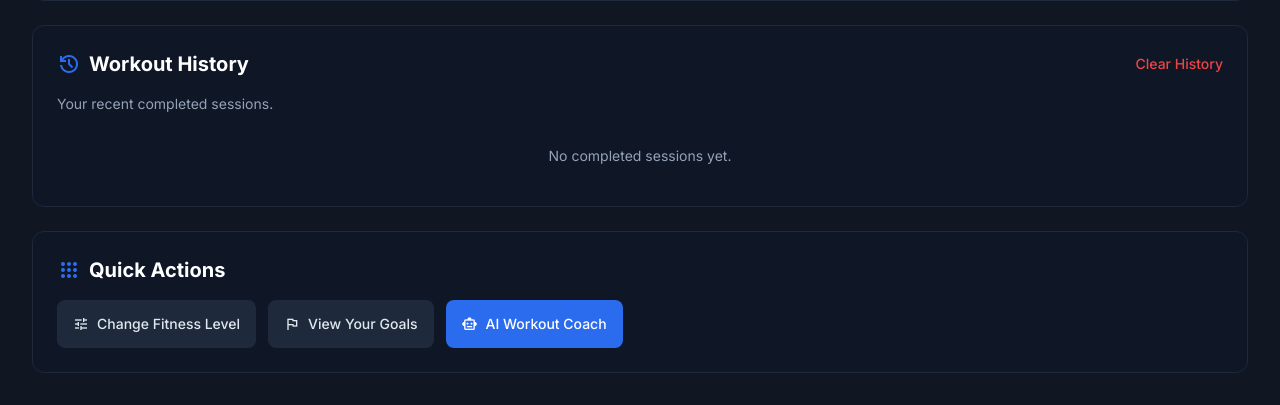
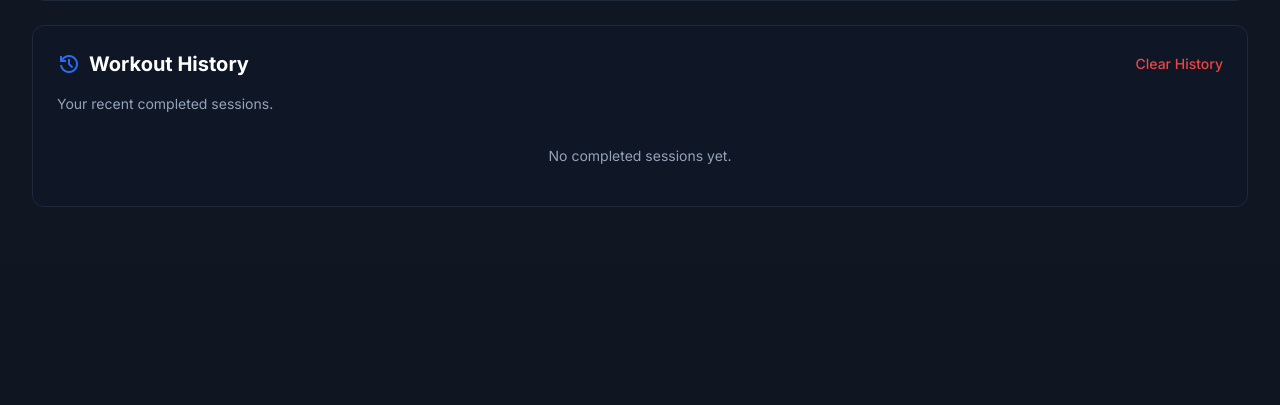
Before and after one commit to RunnelleMoredo/CSCI-4230U---Advanced-Web-Development-Final-Project-, a Flask app: page /main_dashboard in a window 1280 px wide. Shown: the part 935-1340 px from the top of the page. After the commit the page ends 1142 px from the top, so only its background shows below. Run offline with Flask 3, Linux system fonts and the light colour scheme; some libraries are stand-ins or nearby versions.

Commit message:
Remove Quick Actions from dashboard, cleanup complete

```diff
--- a/templates/main_dashboard.html
+++ b/templates/main_dashboard.html
@@ -161,7 +161,8 @@
                   class="inline-block w-2 h-2 bg-green-500 rounded-full mr-1"></span>Protein: <span
                   id="totalProteinG">0</span>g</p>
               <p class="text-amber-400"><span class="inline-block w-2 h-2 bg-amber-500 rounded-full mr-1"></span>Carbs:
-                <span id="totalCarbsG">0</span>g</p>
+                <span id="totalCarbsG">0</span>g
+              </p>
               <p class="text-red-400"><span class="inline-block w-2 h-2 bg-red-500 rounded-full mr-1"></span>Fat: <span
                   id="totalFatG">0</span>g</p>
             </div>
@@ -298,31 +299,6 @@
           <p class="text-slate-500 dark:text-slate-400 text-sm text-center py-4">No previous sessions yet.</p>
         </div>
       </div>
-
-      <!-- Quick Actions -->
-      <div class="rounded-xl border border-slate-200 dark:border-slate-800 bg-slate-100 dark:bg-slate-900/50 p-6">
-        <div class="flex items-center gap-2 mb-4">
-          <span class="material-symbols-outlined text-primary">apps</span>
-          <h2 class="text-xl font-bold text-slate-900 dark:text-white">Quick Actions</h2>
-        </div>
-        <div class="flex flex-wrap gap-3">
-          <a href="/fitness_level"
-            class="flex items-center gap-2 px-4 py-3 bg-slate-200 dark:bg-slate-800 hover:bg-slate-300 dark:hover:bg-slate-700 rounded-lg text-slate-700 dark:text-slate-200 text-sm font-medium transition-colors">
-            <span class="material-symbols-outlined text-base">tune</span>
-            Change Fitness Level
-          </a>
-          <button id="btn_goals"
-            class="flex items-center gap-2 px-4 py-3 bg-slate-200 dark:bg-slate-800 hover:bg-slate-300 dark:hover:bg-slate-700 rounded-lg text-slate-700 dark:text-slate-200 text-sm font-medium transition-colors">
-            <span class="material-symbols-outlined text-base">flag</span>
-            View Your Goals
-          </button>
-          <a href="/ai_workout"
-            class="flex items-center gap-2 px-4 py-3 bg-primary hover:bg-primary/90 rounded-lg text-white text-sm font-medium transition-colors">
-            <span class="material-symbols-outlined text-base">smart_toy</span>
-            AI Workout Coach
-          </a>
-        </div>
-      </div>
     </main>
   </div>
 
```
